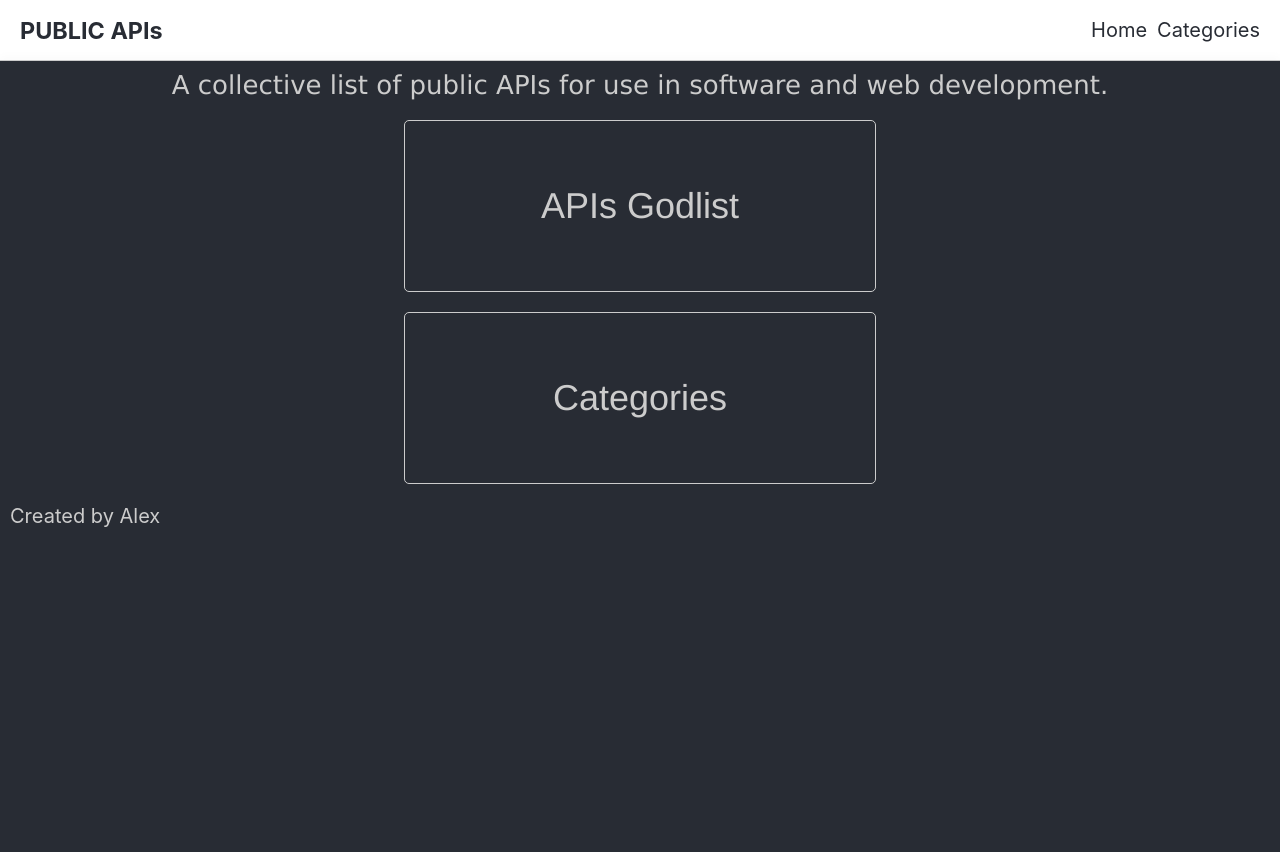
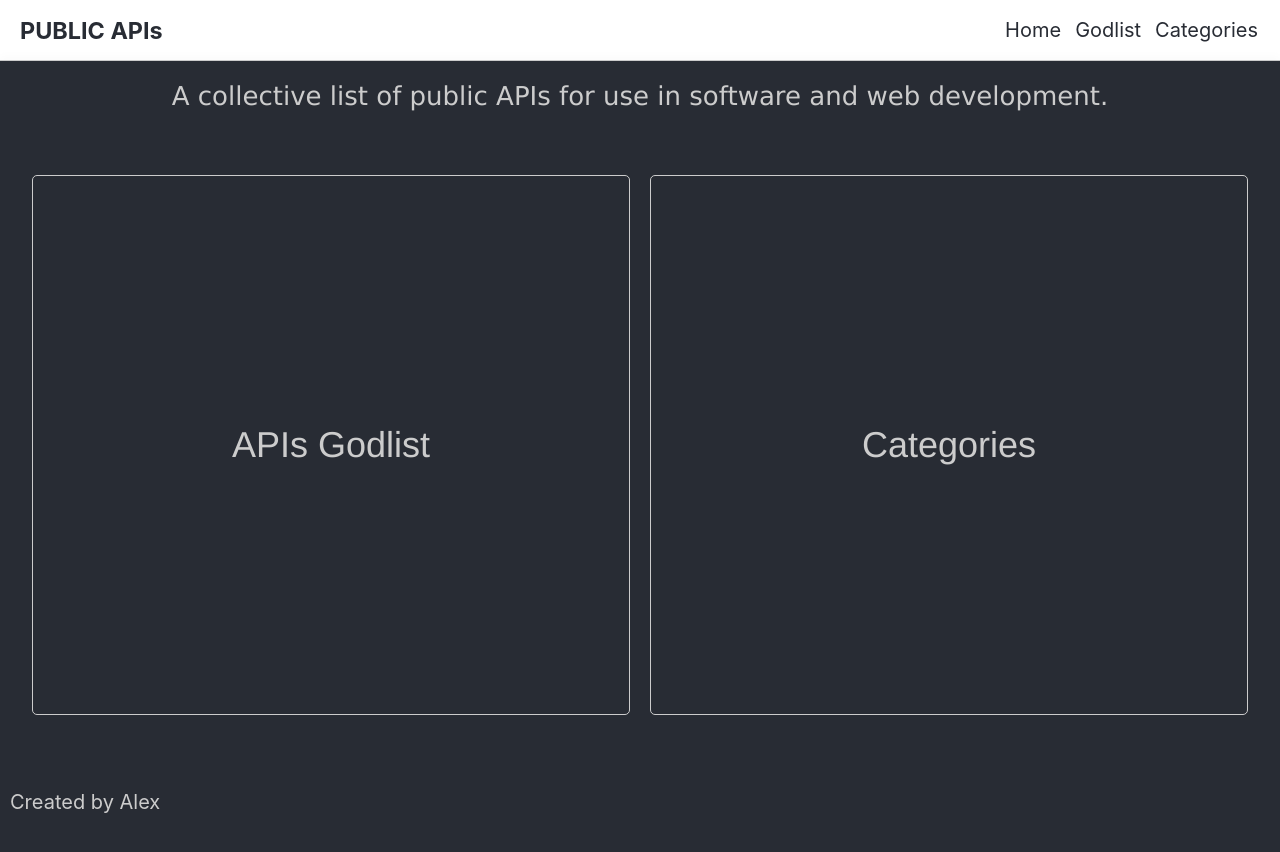
Before and after one commit to alexcrocha/ACS-1320-public-apis, a React (Create React App) app: page /#/categories in a window 1280 px wide. Shown: the top 852 px of the page. Built offline with nearby package versions, Linux system fonts and the light colour scheme; no server answers.

Commit message:
Add api count to categories; update styles

```diff
--- a/src/App.js
+++ b/src/App.js
@@ -34,7 +34,7 @@ function App() {
         <Routes>
           <Route path='/' element={<Home />} />
           <Route path='/godlist' element={<APIList apiList={apiList} />} />
-          <Route path='/categories' element={<Categories categoriesList={categoriesList} />} />
+          <Route path='/categories' element={<Categories apiList={apiList} categoriesList={categoriesList} />} />
           <Route path='/categories/:category' element={<APIList apiList={apiList} />} />
         </Routes>
       </main>
--- a/src/components/Categories.js
+++ b/src/components/Categories.js
@@ -1,14 +1,25 @@
-import React, { useState, useEffect } from "react";
+import React from "react";
 import CategoriesCard from "./CategoriesCard";
 
 
-function Categories({ categoriesList }) {
+function Categories({ apiList, categoriesList }) {
+  // count the number of APIs in each category
+  const categories = [];
+  categoriesList.forEach((category) => {
+    let count = 0;
+    apiList.forEach((api) => {
+      if (api.Category === category) {
+        count++;
+      }
+    });
+    categories.push([category, count]);
+  });
 
   return (
     <div>
-      {categoriesList.map((api) => {
+      {categories.map((category) => {
         return (
-          <CategoriesCard key={api} api={api} />
+          <CategoriesCard key={category[0]} category={category[0]} count={category[1]} />
         );
       })}
     </div>
--- a/src/components/CategoriesCard.css
+++ b/src/components/CategoriesCard.css
@@ -1,10 +1,23 @@
-.categoriescard a {
+.categoriescard {
+  border: 1px solid #ccc;
+  border-radius: 5px;
+  padding: 10px;
+  margin: 10px;
+  width: 450px;
+  text-align: center;
+  display: flex;
+  flex-direction: row;
+  align-items: center;
+  justify-content: space-between;
+  transition: all 0.2s ease-out;
   text-decoration: none;
   color: #ccc;
   cursor: pointer;
   transition: all 0.2s ease-out;
 }
 
-.categoriescard a:hover {
-  color: rgb(0, 251, 255)
+
+.categoriescard:hover {
+  background-color: rgba(255, 255, 255, 0.1);
+  color: white;
 }
--- a/src/components/CategoriesCard.js
+++ b/src/components/CategoriesCard.js
@@ -2,11 +2,11 @@ import React from "react";
 import { Link } from "react-router-dom";
 import "./CategoriesCard.css";
 
-function CategoriesCard({ api }) {
+function CategoriesCard({ category, count }) {
   return (
-    <div className="categoriescard">
-      <Link to={api}>{api}</Link>
-    </div>
+    <Link className="categoriescard" to={category}>{category}
+      <p><small>{count} APIs</small></p>
+    </Link>
   );
 }
 
--- a/src/components/Home.css
+++ b/src/components/Home.css
@@ -4,10 +4,21 @@
   flex-direction: column;
   align-items: center;
   justify-content: center;
-  /* height: 100vh; */
+  height: 90vh;
   background-color: #282c34;
   font-size: calc(10px + 2vmin);
   font-family: Verdana, Geneva, Tahoma, sans-serif;
+  width: 100%;
+  /* height: 100%; */
+}
+
+.home-links {
+  display: flex;
+  flex-direction: row;
+  align-items: center;
+  justify-content: center;
+  width:90%;
+  height: 90%;
 }
 
 .home a {
@@ -21,8 +32,8 @@
   border-radius: 5px;
   padding: 10px;
   margin: 10px;
-  width: 450px;
-  height: 150px;
+  min-width: 50%;
+  height: 80%;
   text-align: center;
   display: flex;
   flex-direction: column;
--- a/src/components/Home.js
+++ b/src/components/Home.js
@@ -8,8 +8,10 @@ function Home() {
       <p>
         A collective list of public APIs for use in software and web development.
       </p>
-      <Link to={'/godlist'}>APIs Godlist</Link>
-      <Link to={'/categories'}>Categories</Link>
+      <section className="home-links">
+        <Link to={'/godlist'}>APIs Godlist</Link>
+        <Link to={'/categories'}>Categories</Link>
+      </section>
     </div>
   );
 }
--- a/src/components/Navbar.css
+++ b/src/components/Navbar.css
@@ -23,5 +23,5 @@
   text-decoration: none;
   color: #282c34;
   cursor: pointer;
-  margin: 5px;
+  margin: 7px;
 }
--- a/src/components/Navbar.js
+++ b/src/components/Navbar.js
@@ -8,6 +8,7 @@ function Navbar() {
       <h3>PUBLIC APIs</h3>
       <section className="navbar-links">
         <Link to={'/'}>Home</Link>
+        <Link to={'/godlist'}>Godlist</Link>
         <Link to={'/categories'}>Categories</Link>
       </section>
     </div>
```
